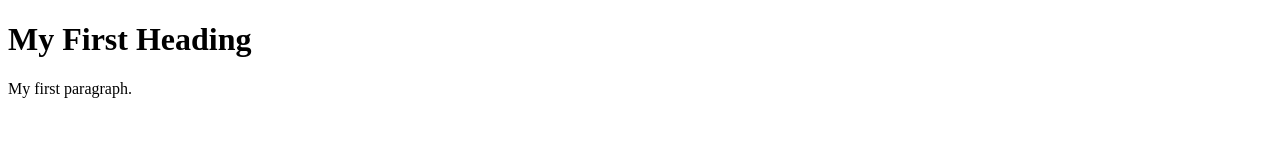
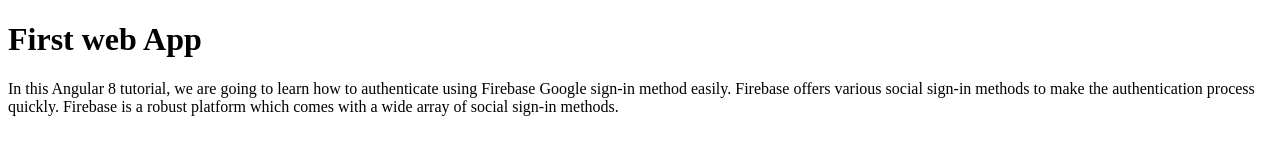
Before and after one commit to alexmawia/git-demoo, a plain HTML site: page web/index.html in a window 1280 px wide. Drawn offline with Linux system fonts and the light colour scheme.

Commit message:
padating index page

```diff
--- a/web/index.html
+++ b/web/index.html
@@ -5,8 +5,8 @@
 </head>
 <body>
 
-<h1>My First Heading</h1>
-<p>My first paragraph.</p>
+<h1>First web App</h1>
+<p>In this Angular 8 tutorial, we are going to learn how to authenticate using Firebase Google sign-in method easily. Firebase offers various social sign-in methods to make the authentication process quickly. Firebase is a robust platform which comes with a wide array of social sign-in methods.</p>
 
 </body>
 </html>
```
